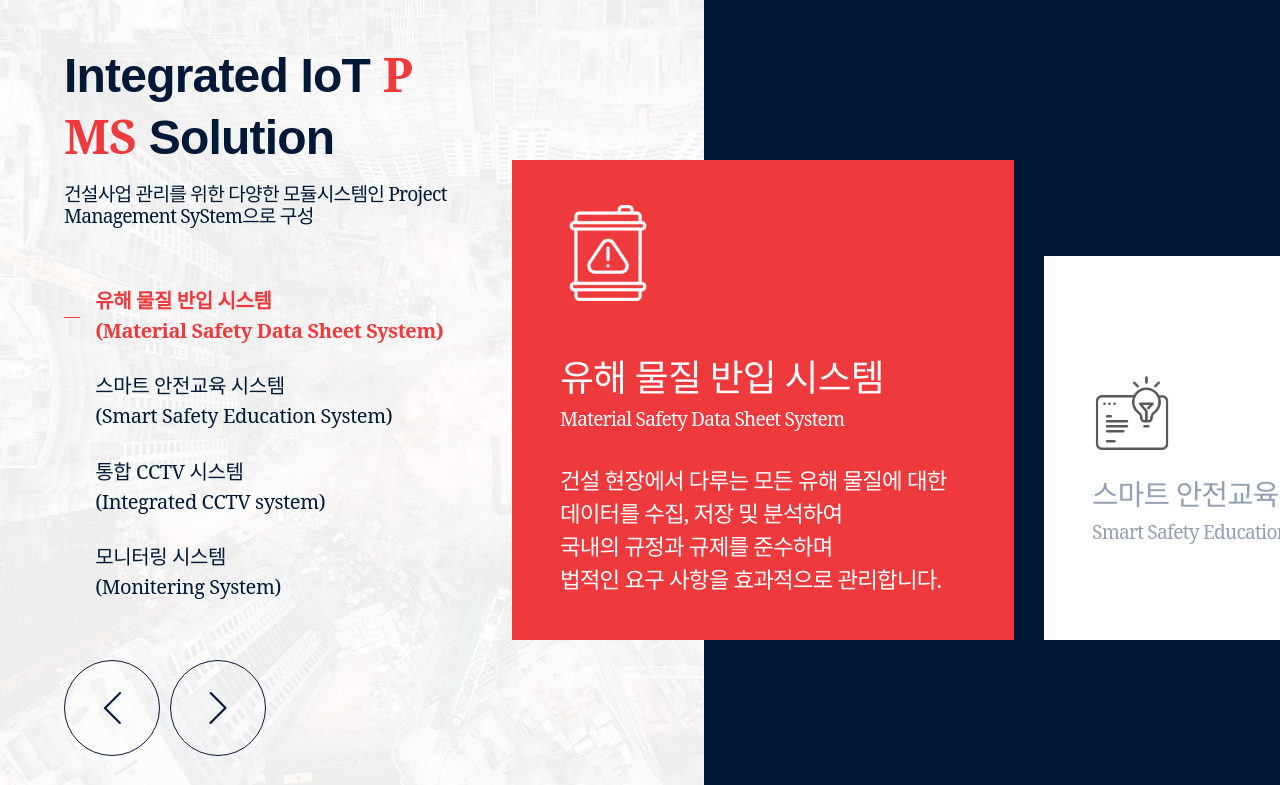
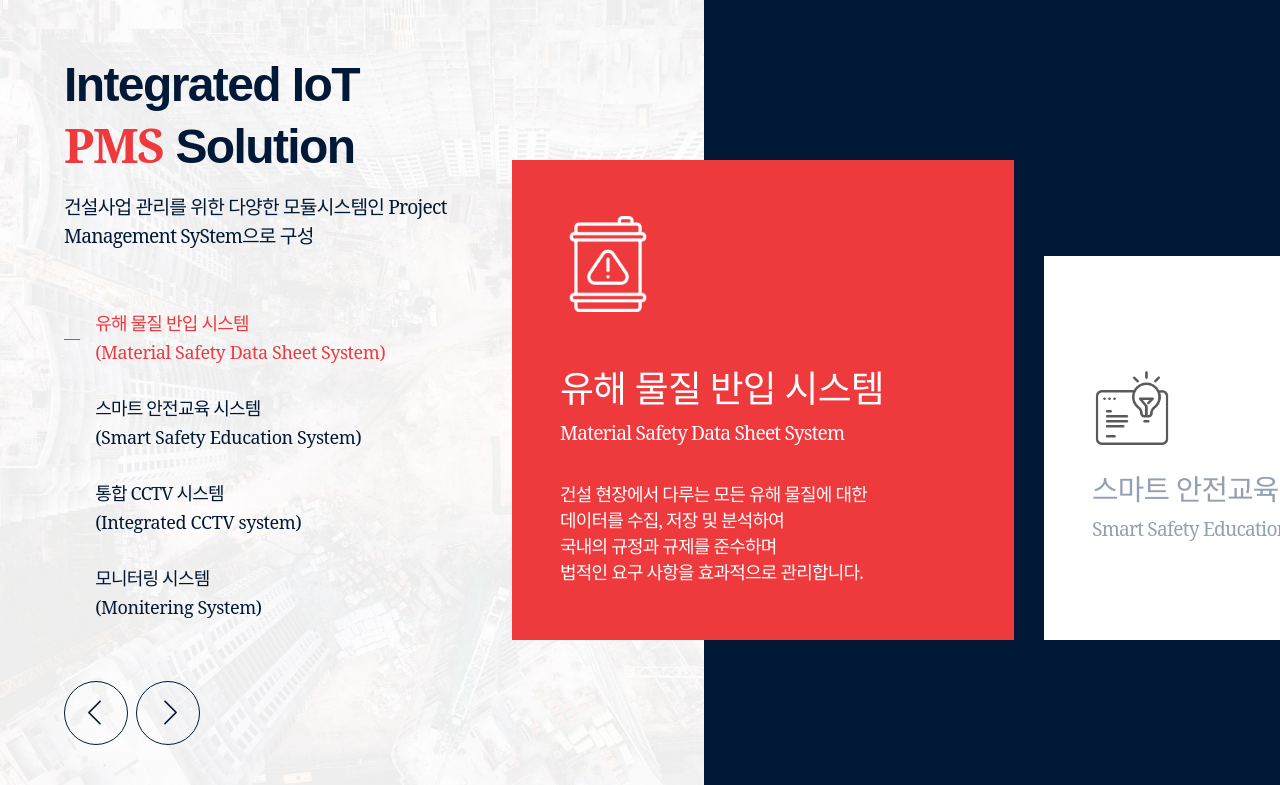
Before and after one commit to kwngmin/itlog_new_homepage, a plain HTML site: page IoT.html in a window 1280 px wide. Shown: the part 1754-2539 px from the top of the page. Drawn offline with Linux system fonts and the light colour scheme; a web font is replaced by a local one.

Commit message:
솔루션 pms 추가

```diff
--- a/IoT.html
+++ b/IoT.html
@@ -261,7 +261,6 @@
                 <div class="text-lg">최첨단 기술 활용</div>
                 <div class="text-lg">안전 효율성 극대화</div>
                 <p class="hide1024">
-                  <br />
                   건설 현장에서 발생될 수 있는 사고를 사전에 방지하여 극심한
                   피해를 예방하도록 도와줍니다
                 </p>
@@ -321,38 +320,38 @@
               <div class="pms-title">
                 <div class="title-box title-active">
                   <div class="bar">―</div>
-                  <h6 class="thin">
-                    유해 물질 반입 시스템<br class="pms-br" />
+                  <p class="text-lg">
+                    <span class="medium">유해 물질 반입 시스템</span
+                    ><br class="pms-br" />
                     (Material Safety Data Sheet System)
-                  </h6>
+                  </p>
                 </div>
                 <div class="title-box">
                   <div class="bar">―</div>
-                  <h6 class="thin">
-                    스마트 안전교육 시스템<br class="pms-br" />
+                  <p class="text-lg">
+                    <span class="medium">스마트 안전교육 시스템</span
+                    ><br class="pms-br" />
                     (Smart Safety Education System)
-                  </h6>
+                  </p>
                 </div>
                 <div class="title-box">
                   <div class="bar">―</div>
-                  <h6 class="thin">
-                    통합 CCTV 시스템<br class="pms-br" />
+                  <p class="text-lg">
+                    <span class="medium">통합 CCTV 시스템</span
+                    ><br class="pms-br" />
                     (Integrated CCTV system)
-                  </h6>
+                  </p>
                 </div>
                 <div class="title-box">
                   <div class="bar">―</div>
-                  <h6 class="thin">
-                    모니터링 시스템<br class="pms-br" />
+                  <p class="text-lg">
+                    <span class="medium">모니터링 시스템</span
+                    ><br class="pms-br" />
                     (Monitering System)
-                  </h6>
+                  </p>
                 </div>
                 <div class="flex-basic">
-                  <i
-                    id="pms-prev"
-                    class="icon icon-arrow-left"
-                    style="margin-right: 0.6rem"
-                  ></i>
+                  <i id="pms-prev" class="icon icon-arrow-left"></i>
                   <i id="pms-next" class="icon icon-arrow-right"></i>
                 </div>
               </div>
--- a/src/css/IoT.css
+++ b/src/css/IoT.css
@@ -383,7 +383,8 @@ main {
     opacity: 1;
   }
   .square-contents button {
-    height: 3rem;
+    height: 6rem;
+    border: 0;
   }
   .square-contents:hover {
     width: 100%;
@@ -447,12 +448,10 @@ main {
   background: url("../../img/pmsBackground.jpg") no-repeat;
   background-size: cover;
 }
-
 .pms-background > :last-child {
   width: 45%;
   background-color: #011936;
 }
-
 .pms-container {
   height: 100vh;
   max-height: 1080px;
@@ -460,51 +459,64 @@ main {
   justify-content: flex-end;
   align-items: center;
 }
-
 .pms-text {
   width: 40%;
   margin: 0;
   padding: 0 4rem;
 }
-
-.pms-text h2 {
+.pms-text h2,
+.pms-text h2 span {
+  letter-spacing: -0.1rem;
   padding-bottom: 1rem;
+  word-break: keep-all;
 }
-
+.pms-solution small {
+  word-break: keep-all;
+  line-height: 1.5;
+}
 .pms-title {
-  padding-top: 4rem;
+  padding-top: 2rem;
 }
-
 .pms-title .title-box {
   display: flex;
   align-items: center;
   margin: 1.6rem 0;
 }
-
-.title-box h6 {
+.title-box p,
+.title-box p span {
   transition: color 0.5s ease;
   cursor: pointer;
 }
-
 .title-box .bar {
   padding-right: 1rem;
   opacity: 0;
 }
-
-.title-box.title-active h6 {
+.title-box.title-active p,
+.title-box.title-active p span {
   color: #ee3a3d;
-  font-weight: bold;
+  /* font-weight: 500; */
 }
-
 .title-box.title-active .bar {
   color: #ee3a3d;
   opacity: 1;
 }
-
 .pms-title .flex-basic {
-  padding-top: 4rem;
+  display: flex;
+  gap: 0.5rem;
+  padding-top: 2rem;
 }
-
+.pms-title .flex-basic i {
+  width: 4rem;
+  height: 4rem;
+}
+.icon-arrow-left::before {
+  font-size: 1.5rem;
+  margin-right: 0.25rem;
+}
+.icon-arrow-right::before {
+  font-size: 1.5rem;
+  margin-left: 0.25rem;
+}
 .pms-title .icon {
   width: 6rem;
   height: 6rem;
@@ -515,256 +527,130 @@ main {
   justify-content: center;
   font-size: 2rem;
 }
-
 .pmsSwiper-container {
   width: 60%;
   height: 60%;
   overflow: hidden;
   position: relative;
 }
-
 .pmsSwiper-container .swiper-wrapper {
   align-items: end;
 }
-
 .pmsSwiper-container .swiper-slide {
   background-color: #fff;
-  padding: 4rem;
+  padding: 4rem 2rem;
   height: 80%;
   transition: height 0.8s ease, background-color 1s ease;
   display: flex;
   align-items: flex-end;
   cursor: grab;
 }
-
 .pmsSwiper-container .swiper-slide img {
   width: 5rem;
   height: 5rem;
   filter: contrast(0.3);
   transition: all 0.5s ease;
 }
-
 .pmsSwiper-container .swiper-slide h4 {
   color: #939fb2;
   font-size: 1.8rem;
-  padding: 1rem 0 0.6rem 0;
+  padding: 1rem 0 0.5rem 0;
 }
-
 .pmsSwiper-container .swiper-slide small {
   color: #939fb2;
 }
-
 .pmsSwiper-container .swiper-slide p {
   color: #fff;
   opacity: 0;
   height: 3rem;
   max-width: 40rem;
-  font-size: clamp(1.4rem, 0.9vw, 1.5rem);
+  font-size: 1.125rem;
 }
-
 .pmsSwiper-container .swiper-slide-active {
   height: 100%;
   background-color: #ee3a3d;
   align-items: center;
 }
-
 .pmsSwiper-container .swiper-slide-active img {
   width: 6rem;
   height: 6rem;
   filter: invert();
 }
-
 .pmsSwiper-container .swiper-slide-active h4 {
   color: #fff;
   font-size: 2.3rem;
-  padding: 3rem 0 0.6rem 0;
+  padding: 3rem 0 0.5rem 0;
 }
-
 .pmsSwiper-container .swiper-slide-active small {
   color: #fff;
 }
-
 .pmsSwiper-container .swiper-slide-active p {
   padding-top: 2rem;
   opacity: 1;
   height: auto;
 }
-
 .pmsSwiper-container .swiper-pagination,
 .swiper-button-next,
 .swiper-button-prev {
   display: none;
 }
-
 .pms-br {
   display: none;
 }
-
-/* 자주묻는질문 */
-.QnA {
-  width: 100%;
-  padding: 14rem 4rem;
-}
-
-.qna-container {
-  width: 100%;
-  max-width: 1200px;
-  margin: 0 auto;
-  display: flex;
-  /* justify-content: space-between; */
-}
-
-.qna-title {
-  /* width: calc(30% - 6rem); */
-  width: 30%;
-  margin-right: 4rem;
-  text-align: left;
-}
-
-.qna-contents {
-  width: 70%;
-  height: 100%;
-  /* overflow-y: auto; */
-}
-
-.qna-contents > :first-child {
-  border-top: 1px solid #ced6e0;
-}
-
-.accordionQ {
-  padding: 1rem 0;
-  border-bottom: 1px solid #ced6e0;
-  transition: all 0.5s ease;
-  display: flex;
-  align-items: center;
-  justify-content: space-between;
-  cursor: pointer;
-}
-
-.accordionQ.active {
-  color: #ee3a3d;
-}
-
-.accordionQ .icon {
-  font-size: 1.4rem;
-  padding: 1rem;
-  transition: all 0.3s ease;
-  margin: 0 1rem;
-}
-
-.accordionQ.active .icon {
-  transform: rotate(90deg);
-  padding: 1rem;
-  color: #ee3a3d;
-  font-weight: bold;
-}
-
-.accordionA {
-  overflow: hidden;
-  max-height: 0;
-  transition: max-height 0.4s ease;
-}
-
-.accordionA > p {
-  padding: 2rem 1.5rem;
-  background-color: #f5f5f5;
-  color: rgba(0, 0, 0, 0.7);
-  font-weight: 500;
-}
-
 /* 1640px 미만 적용 */
 @media screen and (max-width: 1635px) {
   .pms-title {
     padding-top: 2rem;
   }
-
-  .pms-title .flex-basic {
-    padding-top: 2rem;
-  }
-
   .pms-br {
     display: block;
   }
 }
-
 /* 1366px 미만 적용 */
 @media screen and (max-width: 1365px) {
   .pmsSwiper-container .swiper-slide {
     padding: 3rem;
   }
-
-  .accordionQ {
-    /* font-size: 1.6rem; */
-  }
 }
 
 /* 1024px 미만 적용 */
 @media screen and (max-width: 1023px) {
-  /* pms솔루션 */
   .pms-solution {
     height: initial;
     max-height: initial;
   }
-
   .pms-background > :first-child {
     width: 100%;
   }
-
   .pms-background > :last-child {
     display: none;
   }
-
   .pms-container {
     height: initial;
     max-height: initial;
     display: block;
     padding: 10rem 0;
   }
-
   .pms-text {
     width: 100%;
     max-width: initial;
     padding: 0 4rem 2rem;
   }
-
   .pms-title {
     padding: 0;
   }
-
   .pms-title .title-box {
     display: none;
   }
-
   .pms-title .icon {
     width: 4rem;
     height: 4rem;
     font-size: 1.6rem;
   }
-
   .pmsSwiper-container {
     width: 100%;
     height: 38rem;
     padding-left: 4rem;
-  }
-
-  /* 자주묻는질문 */
-
-  .qna-container {
-    display: block;
-  }
-
-  .qna-title {
-    text-align: left;
-    width: 100%;
-    padding-bottom: 4rem;
-  }
-
-  .qna-contents {
-    width: 100%;
-  }
-
-  .accordionQ {
-    padding: 1rem 0;
   }
 }
 /* 768px 미만 적용 */
@@ -775,6 +661,84 @@ main {
   .pmsSwiper-container {
     padding: 0 2rem;
   }
+}
+/* 자주묻는질문 */
+.QnA {
+  width: 100%;
+  padding: 14rem 4rem;
+}
+.qna-container {
+  width: 100%;
+  max-width: 1200px;
+  margin: 0 auto;
+  display: flex;
+}
+.qna-title {
+  width: 30%;
+  margin-right: 4rem;
+  text-align: left;
+}
+.qna-contents {
+  width: 70%;
+  height: 100%;
+}
+.qna-contents > :first-child {
+  border-top: 1px solid #ced6e0;
+}
+.accordionQ {
+  padding: 1rem 0;
+  border-bottom: 1px solid #ced6e0;
+  transition: all 0.5s ease;
+  display: flex;
+  align-items: center;
+  justify-content: space-between;
+  cursor: pointer;
+}
+.accordionQ.active {
+  color: #ee3a3d;
+}
+.accordionQ .icon {
+  font-size: 1.4rem;
+  padding: 1rem;
+  transition: all 0.3s ease;
+  margin: 0 1rem;
+}
+.accordionQ.active .icon {
+  transform: rotate(90deg);
+  padding: 1rem;
+  color: #ee3a3d;
+  font-weight: bold;
+}
+.accordionA {
+  overflow: hidden;
+  max-height: 0;
+  transition: max-height 0.4s ease;
+}
+.accordionA > p {
+  padding: 2rem 1.5rem;
+  background-color: #f5f5f5;
+  color: rgba(0, 0, 0, 0.7);
+  font-weight: 500;
+}
+/* 1024px 미만 적용 */
+@media screen and (max-width: 1023px) {
+  .qna-container {
+    display: block;
+  }
+  .qna-title {
+    text-align: left;
+    width: 100%;
+    padding-bottom: 4rem;
+  }
+  .qna-contents {
+    width: 100%;
+  }
+  .accordionQ {
+    padding: 1rem 0;
+  }
+}
+/* 768px 미만 적용 */
+@media screen and (max-width: 767px) {
   .QnA {
     padding: 10rem 2rem;
   }
```
